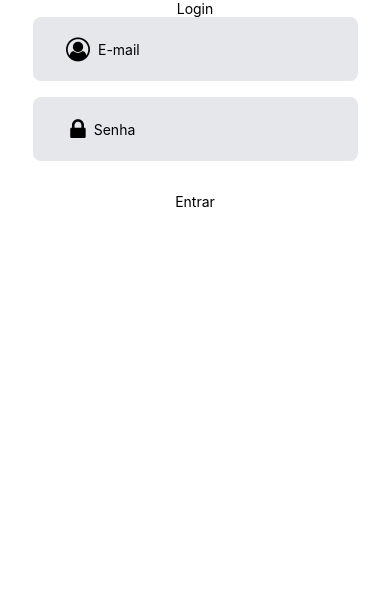
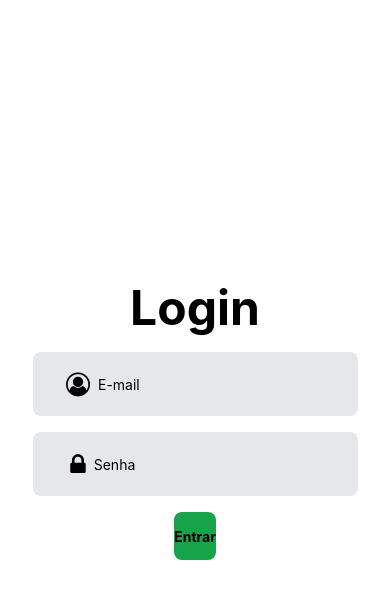
Before and after one commit to renatogomesf/curso-react-native, a React Native app: screen / in a window 390 px wide. Shown: the top 598 px of the page. Built offline with nearby package versions, Linux system fonts and the light colour scheme.

Commit message:
criando mudanças de telas

```diff
--- a/package.json
+++ b/package.json
@@ -9,12 +9,15 @@
     "web": "expo start --web"
   },
   "dependencies": {
+    "@react-navigation/native": "^6.1.18",
     "expo": "~51.0.28",
     "expo-status-bar": "~1.12.1",
     "nativewind": "^4.0.1",
     "react": "18.2.0",
     "react-native": "0.74.5",
-    "react-native-reanimated": "^3.10.0"
+    "react-native-reanimated": "^3.10.0",
+    "react-native-screens": "3.31.1",
+    "react-native-safe-area-context": "4.10.5"
   },
   "devDependencies": {
     "@babel/core": "^7.20.0",
--- a/src/login/Login.tsx
+++ /dev/null
@@ -1,27 +0,0 @@
-import { View, Text, TextInput, Alert, TouchableOpacity } from "react-native";
-
-import FontAwesome from '@expo/vector-icons/FontAwesome';
-
-import { useEffect, useRef, useState } from "react";
-
-export default function Login({email, icon, type}) {
-  const [login, setLogin] = useState("");
-  const [senha, setSenha] = useState("");
-
-  const [check, setCheck] = useState(false);
-
-  useEffect(() => {
-    console.log("tome render");
-  });
-
-  return (
-    <View className="flex-row w-10/12 mb-4 bg-gray-200 items-center justify-center p-2 rounded-lg">
-      <FontAwesome name={icon} size={24} color="black" />
-      <TextInput
-        keyboardType={type}
-        placeholder={email}
-        className="w-[300] h-12 p-2 rounded-lg"
-      />
-    </View>
-  );
-}
--- /dev/null
+++ b/src/screens/home/Home.tsx
@@ -0,0 +1,13 @@
+import React from "react";
+
+import { View,Text } from "react-native";
+
+export default function Home(){
+    return (
+        <>
+            <View>
+                <Text className="font-bold text-4xl">E tome home</Text>
+            </View>
+        </>
+    )
+}
--- /dev/null
+++ b/src/screens/login/Login.tsx
@@ -0,0 +1,16 @@
+import { View, TextInput } from "react-native";
+
+import FontAwesome from "@expo/vector-icons/FontAwesome";
+
+export default function Login({ email, icon, type }: any) {
+  return (
+    <View className="flex-row w-10/12 mb-4 bg-gray-200 items-center justify-center p-2 rounded-lg">
+      <FontAwesome name={icon} size={24} color="black" />
+      <TextInput
+        keyboardType={type}
+        placeholder={email}
+        className="w-[300] h-12 p-2 rounded-lg"
+      />
+    </View>
+  );
+}
--- a/tailwind.config.js
+++ b/tailwind.config.js
@@ -1,7 +1,7 @@
 /** @type {import('tailwindcss').Config} */
 module.exports = {
     // NOTE: Update this to include the paths to all of your component files.
-    content: ["./src/**/*.{js,jsx,ts,tsx}"],
+    content: ["./src/**/*.{js,jsx,ts,tsx}", "./screens/**/*.{js,jsx,ts,tsx}"],
     presets: [require("nativewind/preset")],
     theme: {
       extend: {},
```
Also changed, not shown: src/App.tsx (renamed from App.tsx, +3 -4 lines), 1 other file (tests, documents, lock files or other folders).
